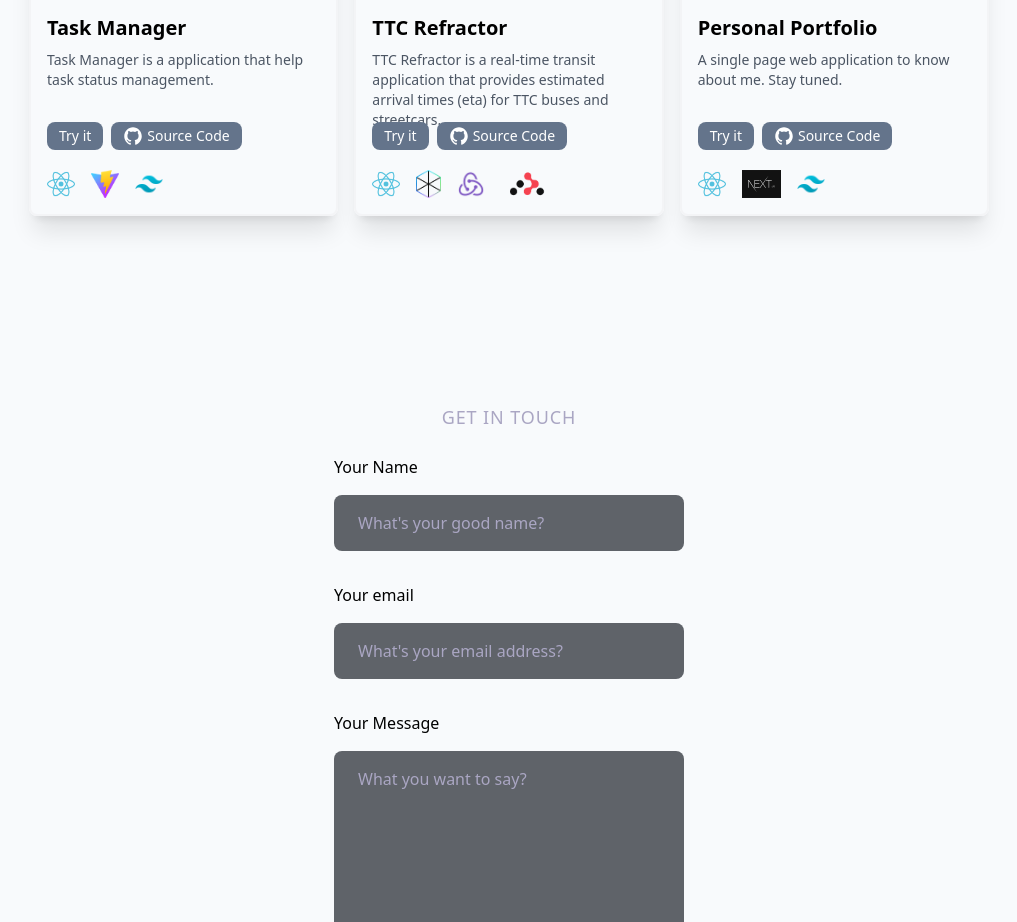
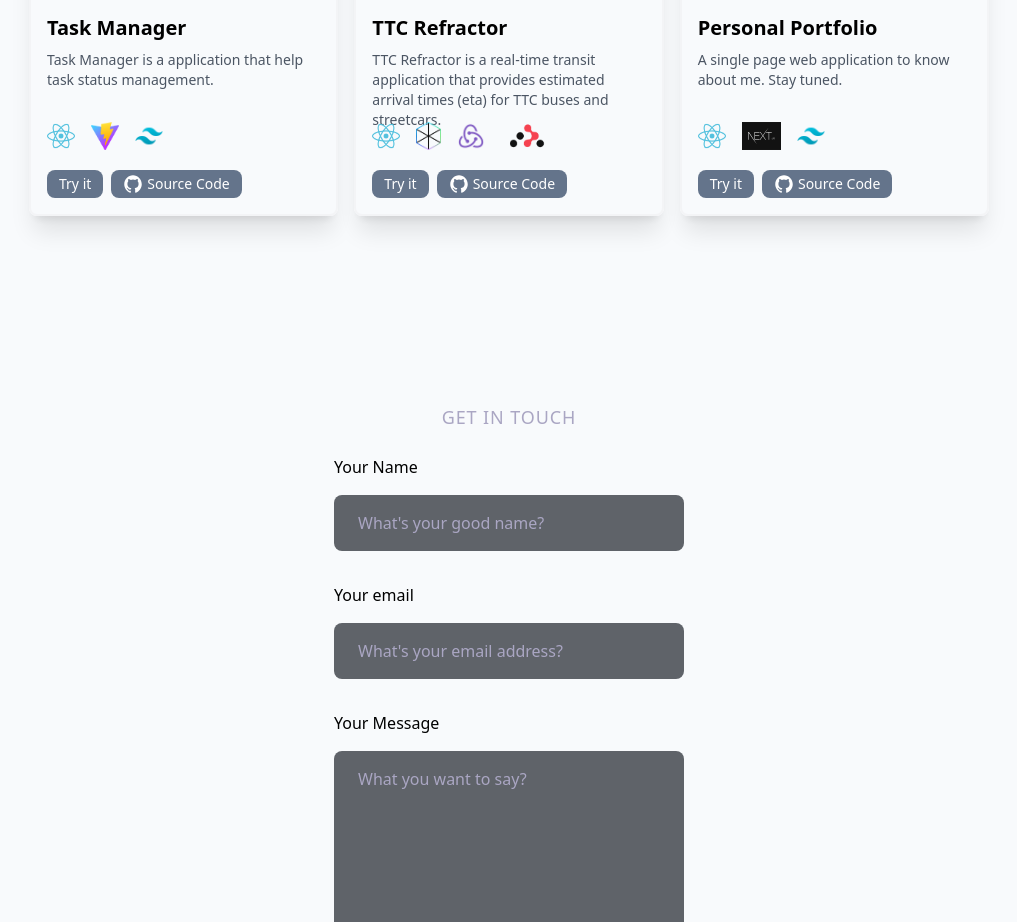
Before and after one commit to ttiimmothy/personal-portfolio-website, a Next.js app: page / in a window 1280 px wide. Shown: the part 4945-5867 px from the top of the page, without its empty margins (131-1148 px from the left). Built offline with nearby package versions, Linux system fonts and the light colour scheme.

Commit message:
Fix: update ProjectsSection.tsx

```diff
--- a/src/components/sections/ProjectsSection.tsx
+++ b/src/components/sections/ProjectsSection.tsx
@@ -105,7 +105,16 @@ const ProjectCard: React.FC<{ project: Project; index: number }> = ({
       <div className="flex flex-col gap-2 p-4">
         <p className="text-xl font-semibold">{project.name}</p>
         <p className="text-sm text-gray-600">{project.description}</p>
-        <div className="absolute bottom-16 flex items-center gap-2">
+        <div className="absolute bottom-16 flex gap-4">
+          {project.stacks.map((stack, index) => (
+            <ProjectStack
+              stack={stack}
+              key={index}
+              link={project.stackLinks[stack]}
+            />
+          ))}
+        </div>
+        <div className="absolute bottom-4 flex items-center gap-2">
           {project.originLink && (
             <Link
               href={project.originLink}
@@ -125,15 +134,6 @@ const ProjectCard: React.FC<{ project: Project; index: number }> = ({
               Source Code
             </Link>
           )}
-        </div>
-        <div className="absolute bottom-4 flex gap-4">
-          {project.stacks.map((stack, index) => (
-            <ProjectStack
-              stack={stack}
-              key={index}
-              link={project.stackLinks[stack]}
-            />
-          ))}
         </div>
       </div>
     </motion.div>
```
